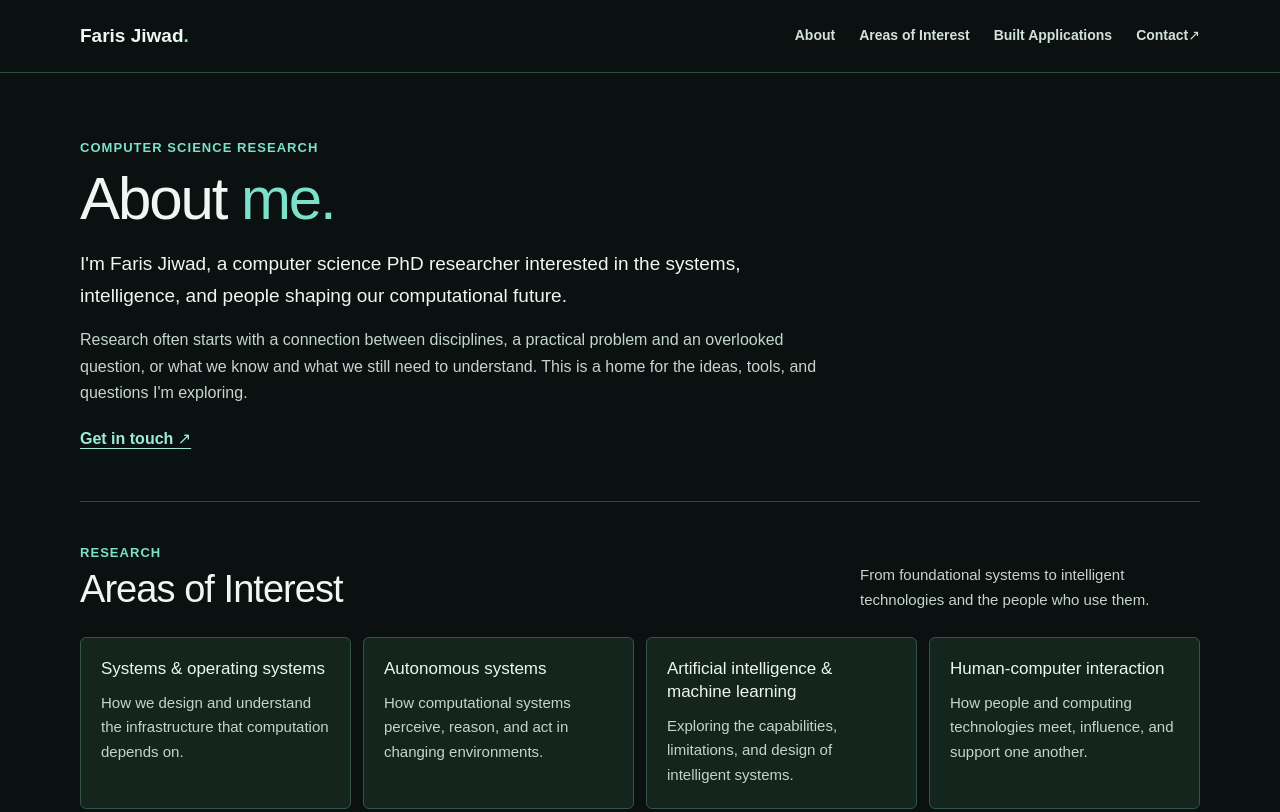
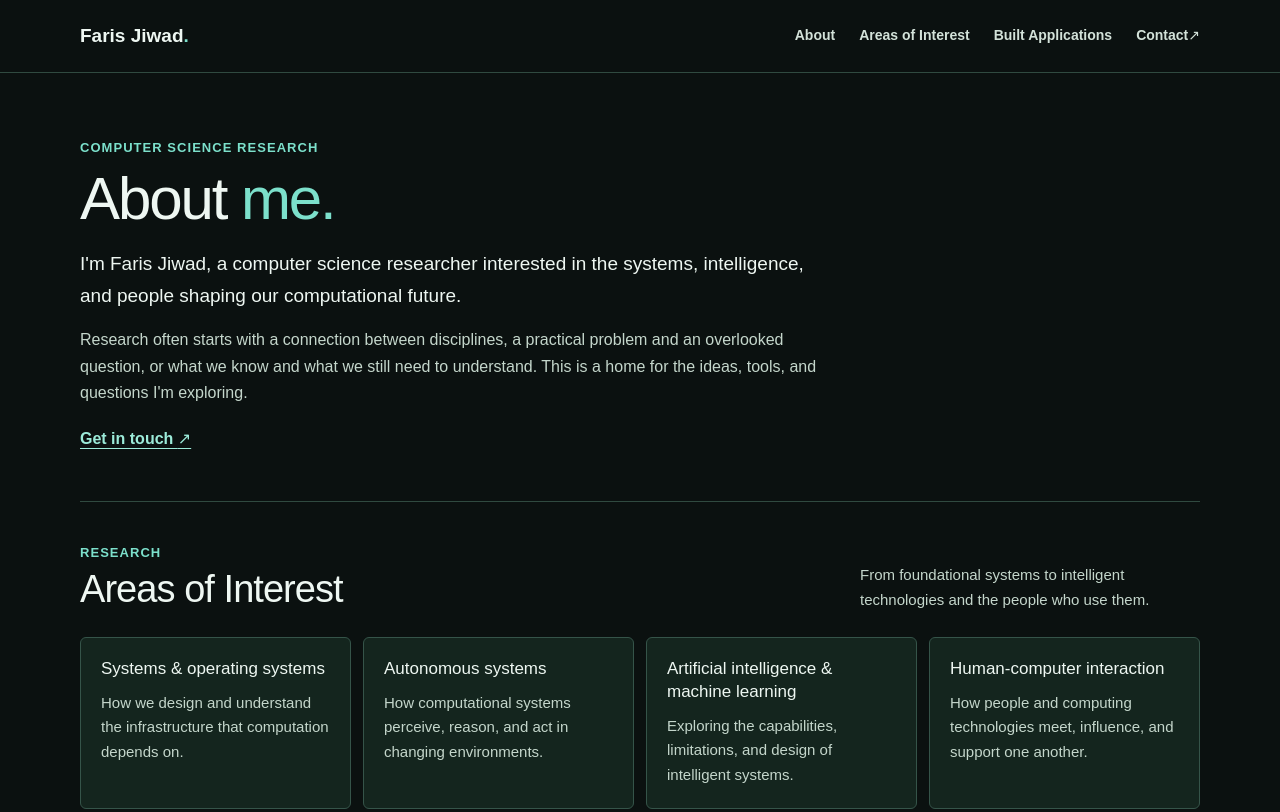
Before and after one commit to farisjiwad/farisjiwad.github.io, an Astro site: page / in a window 1280 px wide. Shown: the top 812 px of the page. Built offline with nearby package versions, Linux system fonts and the light colour scheme; Astro itself is replaced by a stand-in of ours.

Commit message:
Key word change

```diff
--- a/src/pages/index.astro
+++ b/src/pages/index.astro
@@ -11,7 +11,7 @@ import '../styles/global.css';
 		<section class="about-section shell" id="about" aria-labelledby="about-title">
 			<p class="eyebrow">Computer science research</p>
 			<h1 id="about-title">About <span>me.</span></h1>
-			<p class="intro">I'm Faris Jiwad, a computer science PhD researcher interested in the systems, intelligence, and people shaping our computational future.</p>
+			<p class="intro">I'm Faris Jiwad, a computer science researcher interested in the systems, intelligence, and people shaping our computational future.</p>
 			<p>Research often starts with a connection between disciplines, a practical problem and an overlooked question, or what we know and what we still need to understand. This is a home for the ideas, tools, and questions I'm exploring.</p>
 			<a class="text-link" href="mailto:farisjiwad@gmail.com">Get in touch <span aria-hidden="true">↗</span></a>
 		</section>
```
